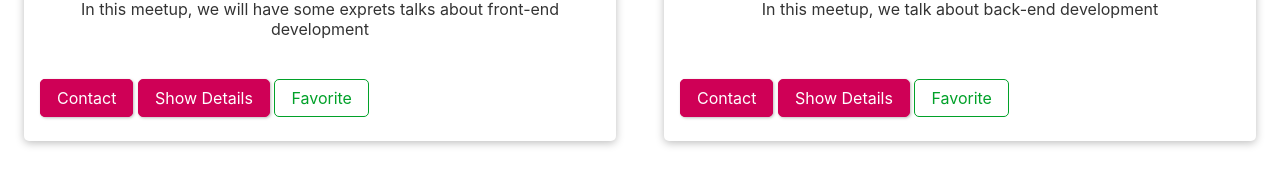
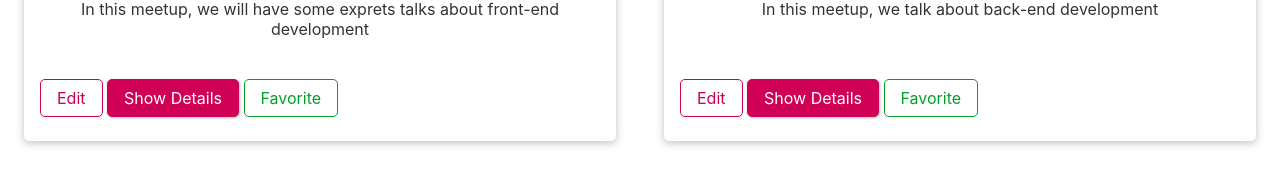
Before and after one commit to agungTuanany/svelte_course, a Svelte app in the folder project_2/: page / in a window 1280 px wide. Shown: the part 593-762 px from the top of the page. Built offline with nearby package versions, Linux system fonts and the light colour scheme.

Commit message:
Chapter_11: Course Project Store | Continuing work on Editing

```diff
--- a/project_2/src/App.svelte
+++ b/project_2/src/App.svelte
@@ -13,16 +13,19 @@
     let editMode    = null
     let page        = "overview"
     let pageData    = {}
+    let editedId    = null
 
     // ####################################################
 
-    function addMeetup (event) {
+    function savedMeetup (event) {
         editMode = null
+        editedId = null
 
     }
 
     function cancelEdit () {
         editMode = null
+        editedId = null
     }
 
     function showDetails (event) {
@@ -33,6 +36,12 @@
     function closeDetails () {
         page="overview"
         pageData = {}
+    }
+
+    function startEdit (event) {
+        editMode = "edit"
+        editedId = event.detail
+
     }
 
 </script>
@@ -53,12 +62,12 @@
 <main>
     {#if page === "overview"}
         <div class="meetup-controls">
-            <Button on:click={() => editMode = "add"}>New Meetup</Button>
+            <Button on:click={() => (editMode = "edit")}>New Meetup</Button>
         </div>
-        {#if editMode === "add"}
-            <EditMeetup on:save="{addMeetup}" on:cancel="{cancelEdit}"/>
+        {#if editMode === "edit"}
+            <EditMeetup id="{editedId}" on:save="{savedMeetup}" on:cancel="{cancelEdit}"/>
         {/if}
-        <MeetupGrid meetups="{$meetups}" on:showdetails="{showDetails}" />
+        <MeetupGrid meetups="{$meetups}" on:showdetails="{showDetails}" on:edit="{startEdit}"/>
     {:else}
         <MeetupDetail id="{pageData.id}" on:close="{closeDetails}" />
     {/if}
--- a/project_2/src/Meetups/MeetupGrid.svelte
+++ b/project_2/src/Meetups/MeetupGrid.svelte
@@ -34,6 +34,7 @@
             email="{meetup.contactEmail}"
             isFav="{meetup.isFavorite}"
             on:showdetails
+            on:edit
             />
     {/each}
 </section>
--- a/project_2/src/Meetups/MeetupItem.svelte
+++ b/project_2/src/Meetups/MeetupItem.svelte
@@ -107,8 +107,8 @@
         <p>{description}</p>
     </div>
     <footer>
-        <Button href="mailto:{email}" >Contact</Button>
-            <Button type="button" on:click="{() => dispatch ("showdetails", id)}">Show Details</Button>
+        <Button mode="outline" type="button" on:click="{() => dispatch ("edit", id)}" >Edit</Button>
+        <Button type="button" on:click="{() => dispatch ("showdetails", id)}">Show Details</Button>
         <Button
             mode="outline"
             color="{isFav ? null : "success"}"
--- a/project_2/src/Meetups/meetup-store.js
+++ b/project_2/src/Meetups/meetup-store.js
@@ -38,6 +38,15 @@ const customMeetupsStore = {
             return [newMeetup, ...items]
         })
     },
+    updateMeetup    : (id, meetupData) => {
+        meetups.update ((items) => {
+            const meetupIndex = items.findIndex (i => i.id === id)
+            const updatedMeetup = { ...items [meetupIndex], ...meetupData }
+            const updatedMeetups = [...items]
+            updatedMeetups [meetupIndex] = updatedMeetup
+            return updatedMeetups
+        })
+    },
     toggleFavorite  : (id) => {
         meetups.update (items => {
             const updatedMeetup = { ...items.find(m => m.id === id) }
```
